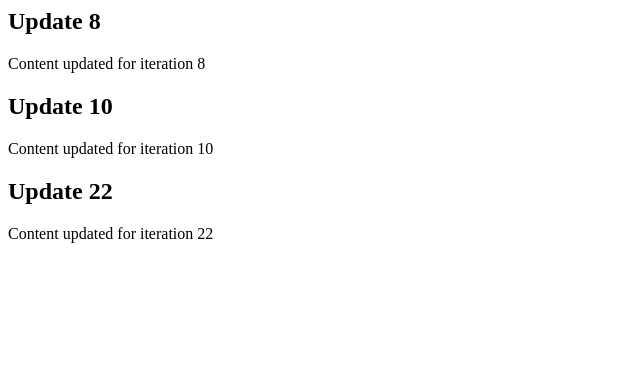
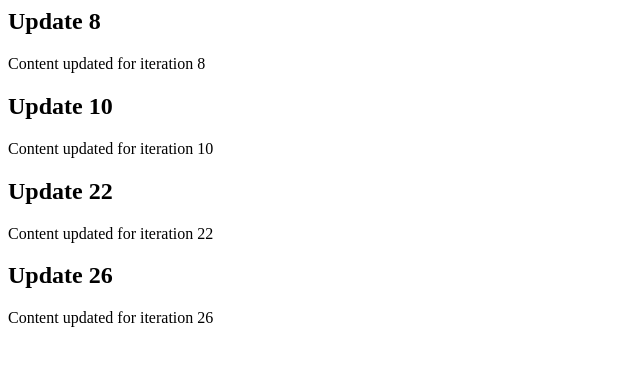
Before and after one commit to jpschmorgan/redesigned-waddle, a plain HTML site: page index.html in a window 1280 px wide. Shown: the whole page, without its empty margins (0-640 px from the left). Drawn offline with Linux system fonts and the light colour scheme.

Commit message:
add: update tests

```diff
--- a/index.html
+++ b/index.html
@@ -15,3 +15,9 @@
     <h2>Update 22</h2>
     <p>Content updated for iteration 22</p>
 </div>
+
+<!-- Updated iteration 26 -->
+<div class="update-26">
+    <h2>Update 26</h2>
+    <p>Content updated for iteration 26</p>
+</div>
```
